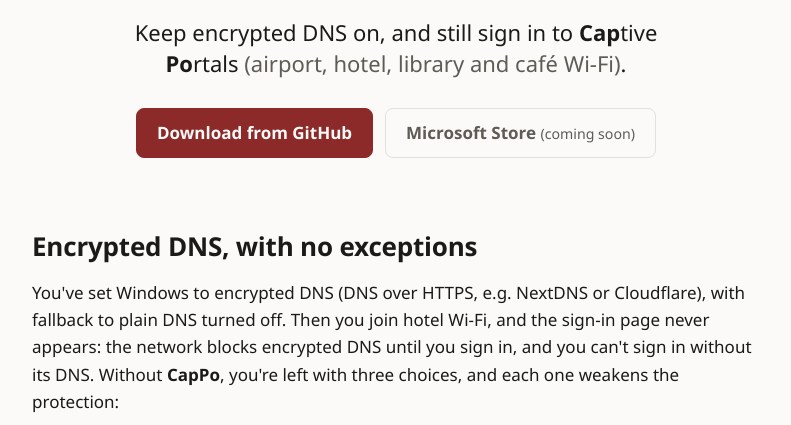
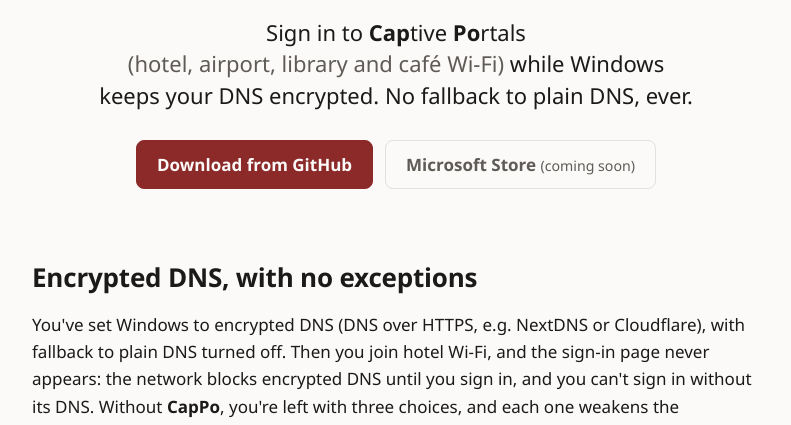
Before and after one commit to akrymskiy/cappo, a plain HTML site: page docs/index.html in a window 1280 px wide. Shown: the part 336-761 px from the top of the page, without its empty margins (244-1035 px from the left). Drawn offline with Linux system fonts and the light colour scheme.

Commit message:
Docs: lead with signing in, then the encrypted DNS promise
The old opener said "sign in" and "sign-in pages" almost back to back, and
led with DNS settings that mean little to non-technical readers. The new
one, shared with the Store listing's short description, starts with what
people get (signing in to hotel or airport Wi-Fi) and keeps the promise
that matters to technical readers in a short second sentence.

Co-Authored-By: Claude Opus 5.5 <noreply@anthropic.com>

```diff
--- a/docs/index.html
+++ b/docs/index.html
@@ -3,8 +3,8 @@
 <head>
   <meta charset="utf-8">
   <meta name="viewport" content="width=device-width, initial-scale=1">
-  <title>CapPo: keep encrypted DNS on, and still sign in to Wi-Fi</title>
-  <meta name="description" content="CapPo lets you keep Windows' encrypted DNS on everywhere, with no fallback to plain DNS, because it handles the captive portals (airport, hotel, library and café Wi-Fi sign-in pages) that would otherwise make you turn it off.">
+  <title>CapPo: sign in to Wi-Fi while your DNS stays encrypted</title>
+  <meta name="description" content="Sign in to captive portals (hotel, airport, library and café Wi-Fi) while Windows keeps your DNS encrypted. No fallback to plain DNS, ever.">
   <link rel="icon" href="favicon-light.png" media="(prefers-color-scheme: light)">
   <link rel="icon" href="favicon-dark.png" media="(prefers-color-scheme: dark)">
   <link rel="stylesheet" href="style.css">
@@ -30,9 +30,10 @@
       <h1 translate="no">CapPo</h1>
       <p class="opener">Sign-in page? I know a guy.</p>
       <p class="pitch">
-        Keep encrypted DNS on, and still sign in to
+        Sign in to
         <span translate="no"><span class="cp">Cap</span>tive <span class="cp">Po</span>rtals</span>
-        <span class="places">(airport, hotel, library and café Wi-Fi)</span>.
+        <span class="places">(hotel, airport, library and café Wi-Fi)</span>
+        while Windows keeps your DNS encrypted. No fallback to plain DNS, ever.
       </p>
       <div class="buttons">
         <a class="button primary" href="https://github.com/akrymskiy/cappo/releases">Download from GitHub</a>
```
Also changed, not shown: 2 other files.
